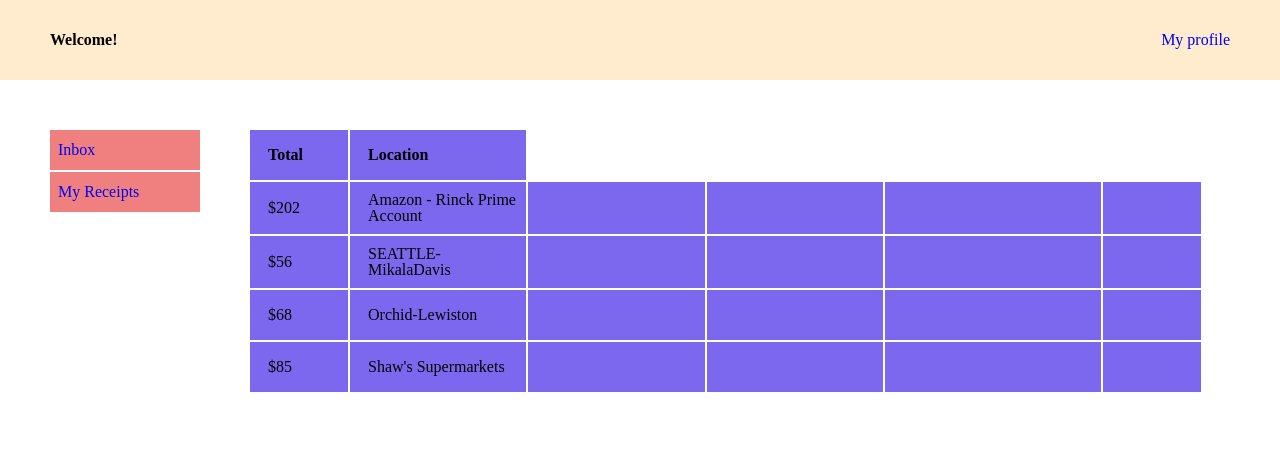
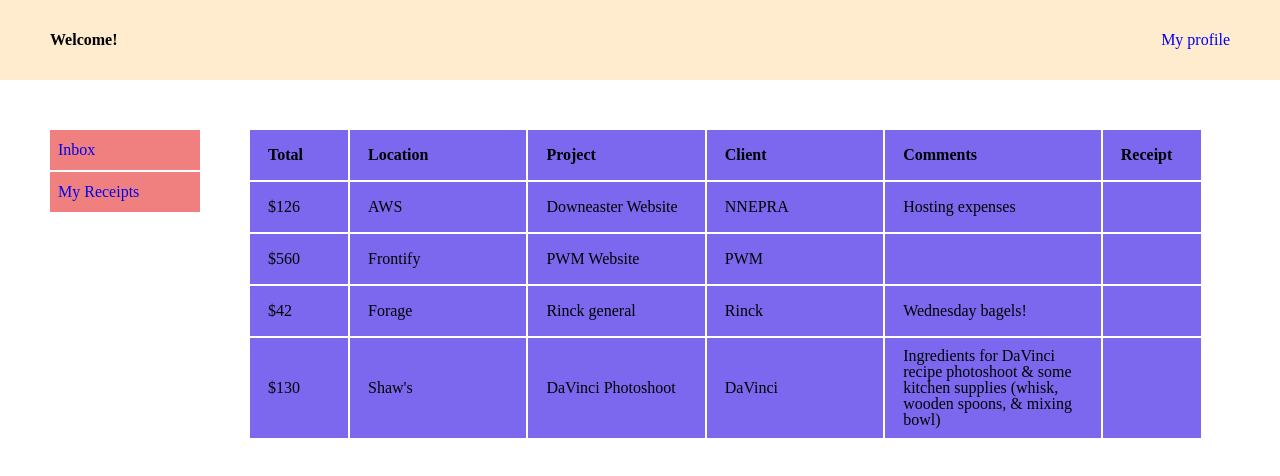
Before and after one commit to hjmccain/expense-app, a React (Create React App) app in the folder client/: page / in a window 1280 px wide. Shown: the top 476 px of the page. Built offline with nearby package versions, Linux system fonts and the light colour scheme.

Commit message:
Add display state to App parent component, with method passed down to sidebar to change the state.

```diff
--- a/client/src/app/App.js
+++ b/client/src/app/App.js
@@ -1,18 +1,26 @@
-import React from 'react';
+import React, { Component } from 'react';
 import AppHeader from './Header';
 import SideBarMenu from 'cardholder/sidebar/Menu';
 import LineItemDisplay from 'cardholder/lineItem/Display';
 
-const App = props => {
+class App extends Component {
+  state = {
+    displayReceipts: true
+  }
+
+  updateDisplay = boolean => this.setState({ displayReceipts: boolean });
+
+  render() {
     return (
       <div className="app-container">
         <AppHeader />
         <div className="app-container__content">
-        <SideBarMenu />
-        <LineItemDisplay />
+          <SideBarMenu updateDisplay={this.updateDisplay.bind(this)} />
+          <LineItemDisplay displayReceipts={this.state.displayReceipts} />
         </div>
       </div>
     )
+  }
 };
 
 export default App;
--- a/client/src/cardholder/lineItem/Header.js
+++ b/client/src/cardholder/lineItem/Header.js
@@ -9,16 +9,16 @@
       <div className="line-item__element -header">
         <p>Location</p>
       </div>
-      <div className={`line-item__element -header ${props.cssModifier}`}>
+      <div className="line-item__element -header">
         <p>Project</p>
       </div>
-      <div className={`line-item__element -header ${props.cssModifier}`}>
+      <div className="line-item__element -header">
         <p>Client</p>
       </div>
-      <div className={`line-item__element -header ${props.cssModifier}`}>
+      <div className="line-item__element -header">
         <p>Comments</p>
       </div>
-      <div className={`line-item__element -header ${props.cssModifier}`}>
+      <div className="line-item__element -header">
         <p>Receipt</p>
       </div>
     </div>
--- a/client/src/cardholder/lineItem/display.js
+++ b/client/src/cardholder/lineItem/display.js
@@ -7,10 +7,10 @@
 const LineItemDisplay = props => {
   return (
     <div className="line-item-display">
-      <LineItemHeader cssModifier={'-null'} />
+      <LineItemHeader />
       {
-        Object.entries(expenses).map(ary => {
-          return <LineItem key={ary[0]} data={ary[1]} cssModifier={''} />
+        Object.entries(props.displayReceipts ? receipts : expenses).map(ary => {
+          return <LineItem key={ary[0]} data={ary[1]} />
         })
       }
     </div>
--- a/client/src/cardholder/lineItem/lineItem.js
+++ b/client/src/cardholder/lineItem/lineItem.js
@@ -9,16 +9,16 @@
       <div className="line-item__element">
         <p>{props.data.location}</p>
       </div>
-      <div className={`line-item__element ${props.cssModifier}`}>
+      <div className="line-item__element">
         <p>{props.data.project}</p>
       </div>
-      <div className={`line-item__element ${props.cssModifier}`}>
+      <div className="line-item__element">
         <p>{props.data.client}</p>
       </div>
-      <div className={`line-item__element ${props.cssModifier}`}>
+      <div className="line-item__element">
         <p>{props.data.comments}</p>
       </div>
-      <div className={`line-item__element ${props.cssModifier}`}>
+      <div className="line-item__element">
         <p>{props.data.receipt}</p>
       </div>
     </div>
```
Also changed, not shown: 1 other file (tests, documents, lock files or other folders). Lines whose indentation alone changed are shown as unchanged.
